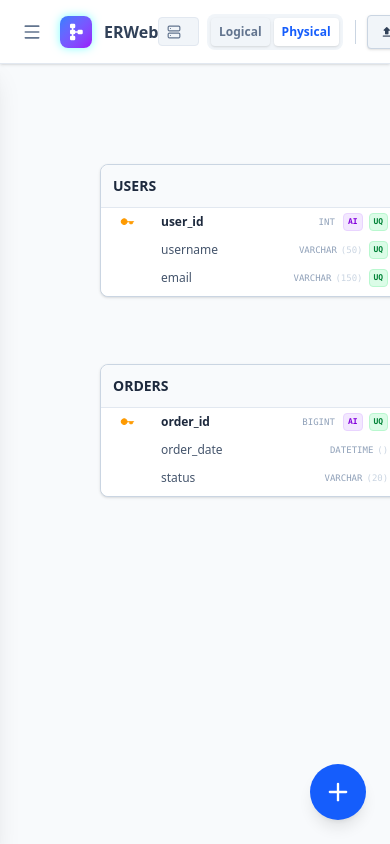
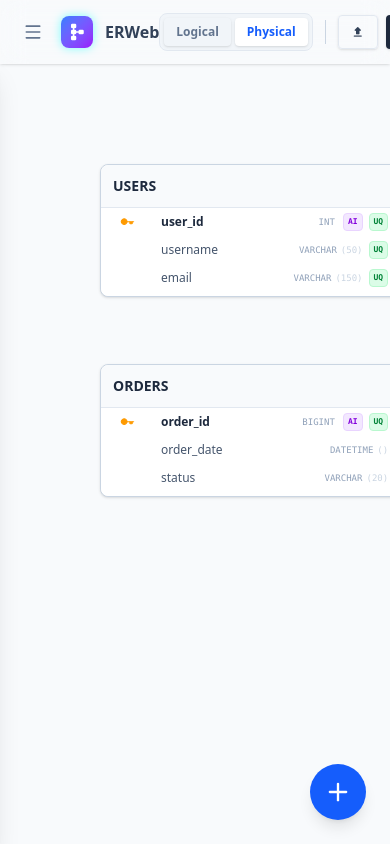
Before and after one commit to ramirezherreranoeelvis/erweb-modeler, a React (Vite) app: page / in a window 390 px wide. Built offline with nearby package versions, Linux system fonts and the light colour scheme.

Commit message:
feat: new design toolbar

```diff
--- a/src/ui/components/Toolbar.tsx
+++ b/src/ui/components/Toolbar.tsx
@@ -1,5 +1,5 @@
 import React, { useState } from 'react';
-import { Save, Menu, Server, FileInput, ChevronDown, Check } from 'lucide-react';
+import { Save, Menu, Server, Check } from 'lucide-react';
 import { DB_ENGINES } from '../../utils/dbDataTypes';
 import type { DbEngine } from '../../utils/dbDataTypes';
 
@@ -22,63 +22,49 @@ const Toolbar: React.FC<ToolbarProps> = ({
   onExport,
   onImportClick,
 }) => {
+  const className =
+    'dark:bg-slate-800- border-slate-200- dark:border-slate-700- glass-panel border-b border-slate-200 dark:border-white/10 shrink-0 bg-white/70 dark:bg-slate-900/70';
+  return (
+    <header
+      className={`${className} h-16 border-b flex items-center justify-between px-4 shadow-sm z-10 shrink-0`}
+    >
+      <LeftContent onToggleSidebar={onToggleSidebar} />
+      {/* center */}
+      <CenterContent />
+      {/* right */}
+      <RightContent
+        viewMode={viewMode}
+        setViewMode={setViewMode}
+        dbEngine={dbEngine}
+        setDbEngine={setDbEngine}
+        onExport={onExport}
+        onImportClick={onImportClick}
+      />
+    </header>
+  );
+};
+
+export default Toolbar;
+
+const RightContent = ({
+  viewMode,
+  setViewMode,
+  dbEngine,
+  setDbEngine,
+  onExport,
+  onImportClick,
+}: any) => {
   const [showExportMenu, setShowExportMenu] = useState(false);
   const [includeLayout, setIncludeLayout] = useState(true);
-  const className = {
-    header: 'bg-white dark:bg-slate-800 border-slate-200 dark:border-slate-700',
-  };
-
   return (
-    <header
-      className={`${className.header} h-16 border-b flex items-center justify-between px-4 shadow-sm z-10 shrink-0`}
-    >
-      {/* left */}
-      <div className="flex items-center gap-3">
-        <button
-          onClick={onToggleSidebar}
-          className="p-1.5 md:hidden text-slate-500 dark:text-slate-400 hover:bg-slate-100 dark:hover:bg-slate-700 rounded-lg"
-        >
-          <Menu size={20} />
-        </button>
-        <div className="size-8 rounded-lg bg-linear-to-br from-blue-500 to-purple-600 flex items-center justify-center shadow-neon">
-          <span className="material-icons-round text-white text-lg p-1.5">schema</span>
-        </div>
-        <div>
-          <h1 className="font-bold text-base text-slate-700 dark:text-slate-100 leading-tight hidden sm:block">
-            ERWeb Modeler
-          </h1>
-          <h1 className="font-bold text-base text-slate-700 dark:text-slate-100 leading-tight sm:hidden">
-            ERWeb
-          </h1>
-        </div>
-      </div>
-      {/* center */}
-      <div className="flex-1 max-w-xl mx-8 relative hidden md:block group">
-        <div className="absolute inset-y-0 left-0 pl-3 flex items-center pointer-events-none">
-          <span className="material-icons-round text-slate-400 dark:text-slate-500 group-focus-within:text-primary transition-colors">
-            search
-          </span>
-        </div>
-        <input
-          className="placeholder:text-transparent xl:placeholder-slate-500 text-slate-900 block w-full pl-10 pr-3 py-2 border-none rounded-xl leading-5 bg-slate-100 dark:bg-slate-800/50 dark:text-slate-100  focus:outline-none focus:ring-2 focus:ring-primary/50 sm:text-sm transition-all shadow-inner"
-          placeholder="Search tables, fields, or type a command..."
-          type="text"
-        />
-        <div className="absolute inset-y-0 right-0 pr-3 flex items-center pointer-events-none">
-          <span className="text-xs text-slate-400 border border-slate-300 dark:border-slate-600 rounded px-1.5 py-0.5">
-            Ctrl+K
-          </span>
-        </div>
-      </div>
-      {/* right */}
     <div className="flex items-center gap-2 sm:gap-3">
       {/* DB Engine Selector */}
-        <div className="flex items-center gap-2 px-2 py-1 bg-slate-100 dark:bg-slate-700 rounded border border-slate-200 dark:border-slate-600 max-w-[120px] sm:max-w-none">
+      <div className="hidden lg:flex items-center gap-2 px-2 py-1 bg-slate-100 dark:bg-slate-800/50 rounded-lg border border-slate-200 dark:border-slate-700/50 max-w-[120px] sm:max-w-none">
         <Server size={14} className="text-slate-500 dark:text-slate-400 shrink-0" />
         <select
           value={dbEngine}
           onChange={(e) => setDbEngine(e.target.value as DbEngine)}
-            className="bg-transparent text-xs font-semibold text-slate-700 dark:text-slate-200 outline-none cursor-pointer w-full"
+          className="bg-transparent border-none outline-none text-xs font-medium text-slate-700 dark:text-slate-300 focus:ring-0 cursor-pointer py-1 pr-8 pl-5"
         >
           {DB_ENGINES.map((engine) => (
             <option
@@ -92,16 +78,28 @@ const Toolbar: React.FC<ToolbarProps> = ({
         </select>
       </div>
       {/* diagrama fisico y logico selector */}
-        <div className="flex items-center gap-1 bg-slate-100 dark:bg-slate-700 p-1 rounded-lg">
+      <div className="flex items-center gap-1 bg-slate-100 dark:bg-slate-800/50 p-1 rounded-lg border border-slate-200 dark:border-slate-700/50">
         <button
           onClick={() => setViewMode('logical')}
-            className={`px-2 sm:px-4 py-1.5 text-xs font-bold rounded shadow-sm transition-all ${viewMode === 'logical' ? 'bg-white dark:bg-slate-600 text-blue-600 dark:text-blue-300' : 'text-slate-500 dark:text-slate-400 hover:text-slate-700 dark:hover:text-slate-200'}`}
+          className={`px-3 sm:px-4 py-1.5 text-xs font-bold rounded shadow-sm transition-all cursor-pointer
+            ${
+              viewMode === 'logical'
+                ? 'bg-white dark:bg-slate-700 text-blue-600 dark:text-blue-300'
+                : 'text-slate-500 dark:text-slate-400 hover:text-slate-800 dark:hover:text-slate-200'
+            }
+            `}
         >
           Logical
         </button>
         <button
           onClick={() => setViewMode('physical')}
-            className={`px-2 sm:px-4 py-1.5 text-xs font-bold rounded shadow-sm transition-all ${viewMode === 'physical' ? 'bg-white dark:bg-slate-600 text-blue-600 dark:text-blue-300' : 'text-slate-500 dark:text-slate-400 hover:text-slate-700 dark:hover:text-slate-200'}`}
+          className={`px-3 sm:px-4 py-1.5 text-xs font-bold rounded shadow-sm transition-all cursor-pointer
+            ${
+              viewMode === 'physical'
+                ? 'bg-white dark:bg-slate-700 text-blue-600 dark:text-blue-300'
+                : 'text-slate-500 dark:text-slate-400 hover:text-slate-800 dark:hover:text-slate-200'
+            }
+            `}
         >
           Physical
         </button>
@@ -110,11 +108,11 @@ const Toolbar: React.FC<ToolbarProps> = ({
       {/* buttons import export */}
       <button
         onClick={onImportClick}
-          className="flex items-center gap-2 px-3 py-1.5 bg-slate-100 dark:bg-slate-700 hover:bg-slate-200 dark:hover:bg-slate-600 text-slate-700 dark:text-slate-200 rounded shadow text-xs font-bold transition-colors border border-slate-300 dark:border-slate-600"
+        className="font-inter flex items-center gap-2 px-3 py-1.5 hover:bg-slate-200 dark:hover:bg-slate-800 text-slate-700 dark:text-slate-200 rounded shadow text-sm font-bold transition-colors border border-slate-200 dark:border-slate-700"
         title="Import SQL"
       >
         <span className="material-icons-round text-sm">upload</span>
-          <span className="hidden sm:inline">Import</span>
+        <span className="hidden md:inline">Import</span>
       </button>
 
       <div className="relative">
@@ -123,8 +121,7 @@ const Toolbar: React.FC<ToolbarProps> = ({
           className="flex items-center gap-2 px-3 py-2.5 bg-slate-800 dark:bg-blue-600 hover:bg-slate-900 dark:hover:bg-blue-700 text-white rounded shadow text-xs font-bold transition-colors"
         >
           <Save size={14} />
-            <span className="hidden sm:inline">Export</span>
-            <ChevronDown size={12} className={showExportMenu ? 'rotate-180' : ''} />
+          <span className="hidden lg:inline">Export</span>
         </button>
 
         {showExportMenu && (
@@ -163,8 +160,51 @@ const Toolbar: React.FC<ToolbarProps> = ({
         )}
       </div>
     </div>
-    </header>
   );
 };
 
-export default Toolbar;
+const CenterContent = () => {
+  return (
+    <div className="flex-1 max-w-xl mx-8 relative hidden md:block group">
+      <div className="absolute inset-y-0 left-0 pl-3 flex items-center pointer-events-none">
+        <span className="material-icons-round text-slate-400 dark:text-slate-500 group-focus-within:text-primary transition-colors">
+          search
+        </span>
+      </div>
+      <input
+        className="placeholder:text-transparent xl:placeholder-slate-500 text-slate-900 block w-full pl-10 pr-3 py-2 border-none rounded-xl leading-5 bg-slate-100 dark:bg-slate-800/50 dark:text-slate-100  focus:outline-none focus:ring-2 focus:ring-primary/50 sm:text-sm transition-all shadow-inner"
+        placeholder="Search tables, fields, or type a command..."
+        type="text"
+      />
+      <div className="absolute inset-y-0 right-0 pr-3 flex items-center pointer-events-none">
+        <span className="text-xs text-slate-400 border border-slate-300 dark:border-slate-600 rounded px-1.5 py-0.5">
+          Ctrl+K
+        </span>
+      </div>
+    </div>
+  );
+};
+
+const LeftContent = ({ onToggleSidebar }: any) => {
+  return (
+    <div className="flex items-center gap-3">
+      <button
+        onClick={onToggleSidebar}
+        className="p-1.5 md:hidden text-slate-500 dark:text-slate-400 hover:bg-slate-100 dark:hover:bg-slate-700 rounded-lg"
+      >
+        <Menu size={20} />
+      </button>
+      <div className="size-8 rounded-lg bg-linear-to-br from-blue-500 to-purple-600 flex items-center justify-center shadow-neon">
+        <span className="material-icons-round text-white text-lg p-1.5">schema</span>
+      </div>
+      <div>
+        <h1 className="font-bold text-base text-slate-700 dark:text-slate-100 leading-tight hidden sm:block">
+          ERWeb Modeler
+        </h1>
+        <h1 className="font-bold text-base text-slate-700 dark:text-slate-100 leading-tight sm:hidden">
+          ERWeb
+        </h1>
+      </div>
+    </div>
+  );
+};
```
Also changed, not shown: src/index.css (+25 -0 lines). Lines whose indentation alone changed are shown as unchanged.
